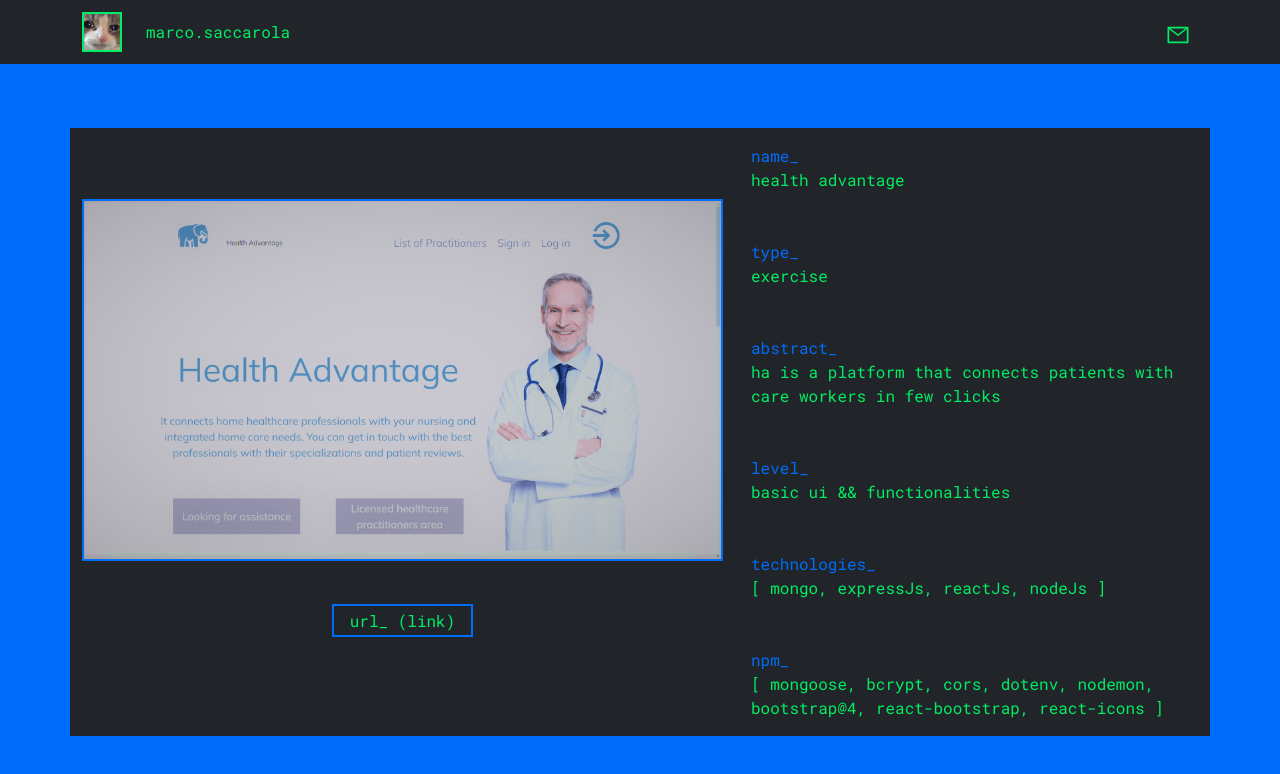
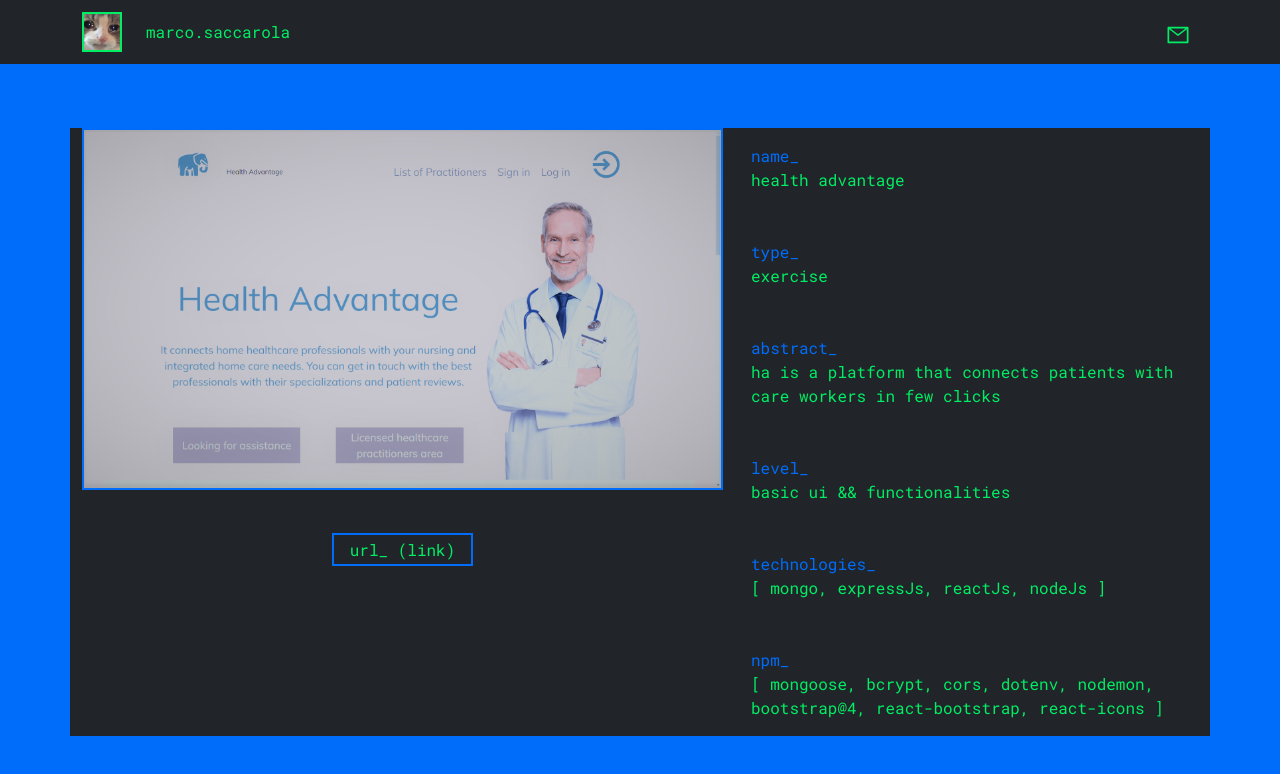
Before and after one commit to marcosaccarola/Portfolio, a React (Create React App) app: page / in a window 1280 px wide. Shown: the top 774 px of the page. Built offline with nearby package versions, Linux system fonts and the light colour scheme.

Commit message:
call it a day

```diff
--- a/src/components/000-Home.jsx
+++ b/src/components/000-Home.jsx
@@ -1,7 +1,7 @@
 import './000.css'
 import Bar from './100-Bar'
 import Central from './200-Central'
-import Panel from './300-Panel'
+// import Panel from './300-Panel'
 
 const Home=()=>{
 
--- a/src/components/100-Bar.jsx
+++ b/src/components/100-Bar.jsx
@@ -1,8 +1,8 @@
 import { Container, Image, Nav, Navbar } from 'react-bootstrap'
 import './000.css'
 import { AiOutlineMail } from 'react-icons/ai';
-import Marco from '../assets/Marco-Saccarola.jpg'
-import Parrot from '../assets/parrot.png'
+// import Marco from '../assets/Marco-Saccarola.jpg'
+// import Parrot from '../assets/parrot.png'
 import Gato from '../assets/gato.webp'
 
 const Bar=()=>{
--- a/src/components/200-Central.jsx
+++ b/src/components/200-Central.jsx
@@ -12,9 +12,9 @@ const Central=()=>{
             <Container className='bg-dark con'>
                 <Row className='text-flux box'>
 
-                    <Col lg={7} className='my-auto'>
+                    <Col lg={7} className=''>
                         <Col xs={12}>
-                            <Image src={ha} className='img-fluid border-blue mt-3' />
+                            <Image src={ha} className='img-fluid border-blue' />
                         </Col>
                         <Col xs={12} className='my-5'>
                             <span className=' border-blue px-3 py-1' onClick={openHA}>url_ (link)</span>
--- a/src/index.css
+++ b/src/index.css
@@ -1,13 +1,14 @@
 body {
   margin: 0;
-  font-family: -apple-system, BlinkMacSystemFont, 'Segoe UI', 'Roboto', 'Oxygen',
-    'Ubuntu', 'Cantarell', 'Fira Sans', 'Droid Sans', 'Helvetica Neue',
+  font-family: -apple-system, BlinkMacSystemFont, "Segoe UI", "Roboto", "Oxygen",
+    "Ubuntu", "Cantarell", "Fira Sans", "Droid Sans", "Helvetica Neue",
     sans-serif;
   -webkit-font-smoothing: antialiased;
   -moz-osx-font-smoothing: grayscale;
+  background-color: #212529;
 }
 
 code {
-  font-family: source-code-pro, Menlo, Monaco, Consolas, 'Courier New',
+  font-family: source-code-pro, Menlo, Monaco, Consolas, "Courier New",
     monospace;
 }
```
